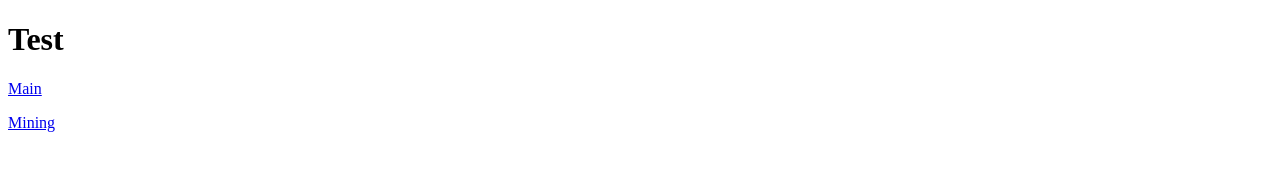
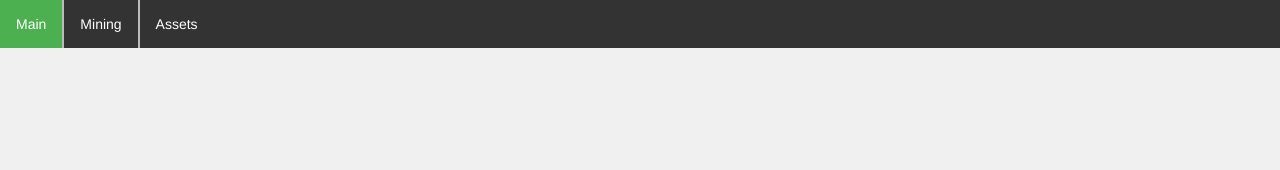
Before and after one commit to slamma009/Eve-Assets, a website: page Eve-Assets/Eve-Assets/App/Index-before.html in a window 1280 px wide. Drawn offline with nearby package versions, Linux system fonts and the light colour scheme; some packages are replaced by stand-ins of ours; files that its build step writes are made by us from their sources.

Commit message:
Bootstrap and basic navigation css added

```diff
--- a/Eve-Assets/Eve-Assets/App/Index-before.html
+++ b/Eve-Assets/Eve-Assets/App/Index-before.html
@@ -1,21 +1,26 @@
 <!DOCTYPE html>
 <html>
 <head>
-    <title></title>
+    <title>Eve Assets</title>
 	<meta charset="utf-8" />
-</head>
-<body ng-app="bang.app" ng-controller="AppCtrl">
     <script src="scripts/angular.js"></script>
     <script src="http://ajax.aspnetcdn.com/ajax/jQuery/jquery-2.0.3.min.js"></script>
     <script src="//ajax.googleapis.com/ajax/libs/angularjs/1.4.8/angular-route.js"></script>
     <script src="app.js"></script>
     <!-- include: "type": "js", "files": "../App/**/*.js" -->
-    <h1>Test</h1>
 
-    <p><a href="#/">Main</a></p>
+    <link rel="stylesheet" href="https://maxcdn.bootstrapcdn.com/bootstrap/3.3.7/css/bootstrap.min.css">
+    <link rel="stylesheet" type="text/css" href="App/main.css">
+</head>
+<body ng-app="bang.app" ng-controller="AppCtrl">
+    <div class="nav">
+        <ul>
+            <li><a href="#/">Main</a></li>
+            <li><a href="#/Mining">Mining</a></li>
+            <li><a href="#/">Assets</a></li>
+        </ul>
+    </div>
 
-    <a href="#/Mining">Mining</a>
-
-    <div ng-view></div>
+    <div ng-view class="content"></div>
 </body>
 </html>
--- /dev/null
+++ b/Eve-Assets/Eve-Assets/App/main.css
@@ -0,0 +1,44 @@
+.nav {
+    background-color:black;
+}
+
+.nav ul {
+    list-style-type: none;
+    margin: 0;
+    padding: 0;
+    overflow: hidden;
+    background-color: #333;
+}
+.nav li {
+    float: left;
+    border-right:2px solid #bbb;
+}
+
+.nav li:last-child {
+    border-right: none;
+}
+
+.nav li a {
+    display: block;
+    color: white;
+    text-align: center;
+    padding: 14px 16px;
+    text-decoration: none;
+}
+
+.nav li a:hover:not(.active) {
+    background-color: #4CAF50;
+}
+
+.nav .active {
+    background-color: #4CAF50;
+}
+
+body {
+    margin:0;
+    background-color:#f0f0f0;
+}
+
+.content {
+    padding:15px;
+}
--- a/Eve-Assets/Eve-Assets/package.json
+++ b/Eve-Assets/Eve-Assets/package.json
@@ -5,6 +5,7 @@
   "main": "Index.html",
   "dependencies": {},
   "devDependencies": {
+    "angular-ui-bootstrap": "^2.2.0",
     "grunt": "^1.0.1",
     "grunt-contrib-watch": "^1.0.0",
     "grunt-include-source": "^1.0.0"
```
Also changed, not shown: Eve-Assets/Eve-Assets/App/CharacterSheet/CharacterSheet.html (+10 -2 lines), Eve-Assets/Eve-Assets/Index.html (+13 -8 lines), 6 other files.
